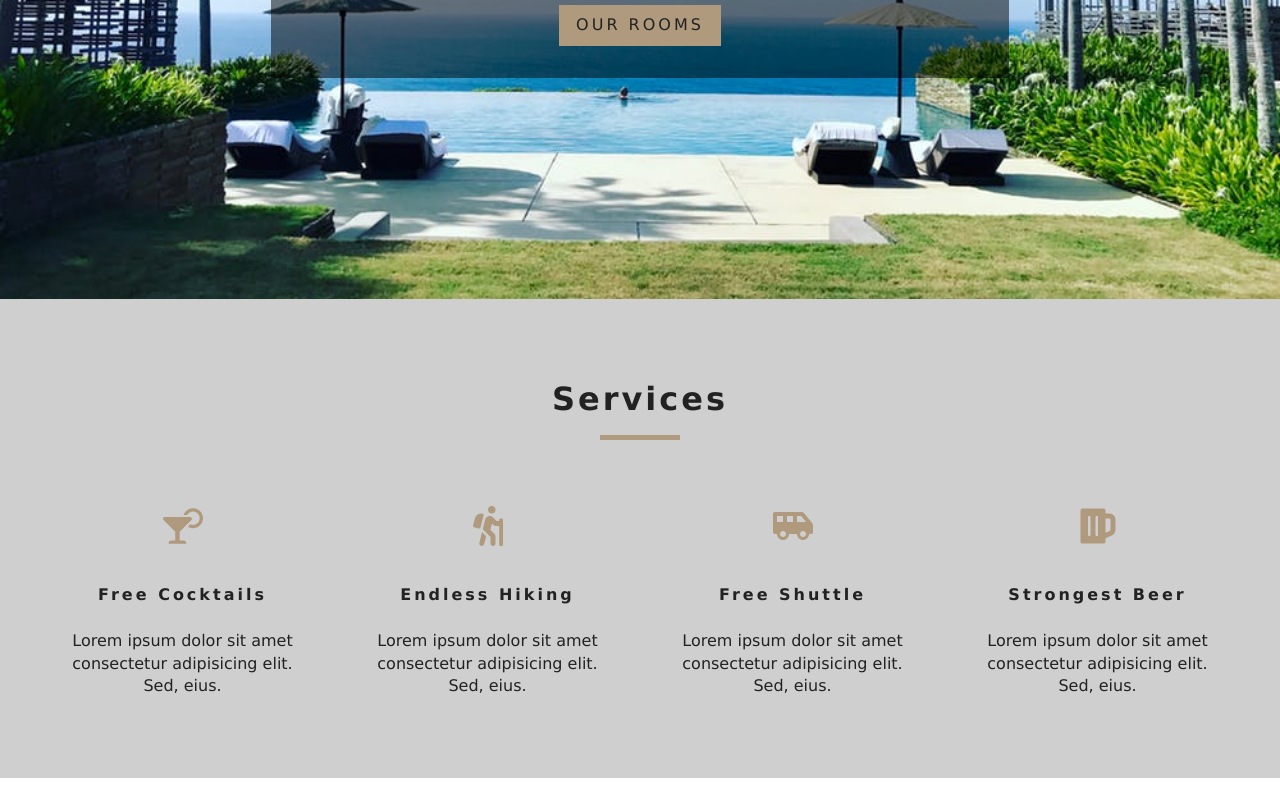
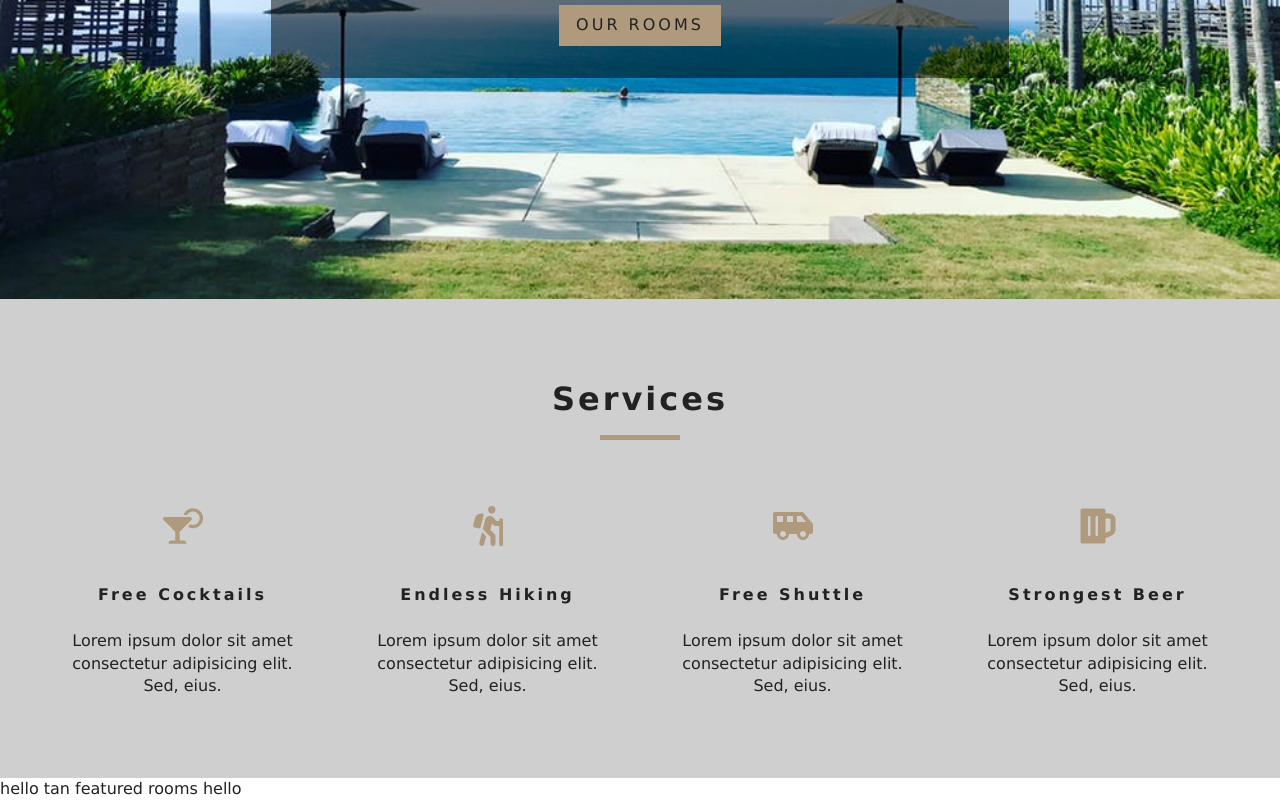
Before and after one commit to tan-ahmed/beach-resort, a React (Create React App) app: page / in a window 1280 px wide. Shown: the part 501-1301 px from the top of the page. Before the commit the page ends 1279 px from the top, so only its background shows below. Built offline with nearby package versions, Linux system fonts and the light colour scheme.

Commit message:
setup context api

```diff
--- /dev/null
+++ b/src/components/FeaturedRooms.js
@@ -0,0 +1,21 @@
+import React, { Component } from 'react'
+import {RoomContext} from '../context'
+
+export default class FeaturedRooms extends Component {
+    static contextType = RoomContext
+    render() {
+        const {name, greeting} = this.context;
+        // console.log(value)
+        return (
+
+            <div>
+                {greeting} {name} featured rooms {greeting}
+            </div>
+        )
+    }
+}
+
+// room context
+// pass whole context and set to type
+// access to it using this.context
+// destructuring
--- /dev/null
+++ b/src/context.js
@@ -0,0 +1,24 @@
+import React, { Component } from 'react'
+
+const RoomContext = React.createContext();
+
+// <RoomContext.Provider value={}
+class RoomProvider extends Component {
+    state = {
+        greeting: "hello",
+        name: "tan"
+    }
+    render() {
+        return (
+            // <RoomContext.Provider value={{greeting: this.state.greeting}}>
+            <RoomContext.Provider value={{...this.state}}>
+                {this.props.children}
+            </RoomContext.Provider>
+        )
+    }
+}
+
+const RoomConsumer = RoomContext.Consumer;
+
+export{RoomProvider, RoomConsumer, RoomContext}
+// context allows you to avoid prop drilling
--- a/src/index.js
+++ b/src/index.js
@@ -3,8 +3,9 @@
 import App from './App';
 import * as serviceWorker from './serviceWorker';
 import {BrowserRouter as Router} from 'react-router-dom'
+import {RoomProvider} from './context'
 
-ReactDOM.render(<Router><App /></Router>, document.getElementById('root'));
+ReactDOM.render(<RoomProvider><Router><App /></Router></RoomProvider>, document.getElementById('root'));
 
 // If you want your app to work offline and load faster, you can change
 // unregister() to register() below. Note this comes with some pitfalls.
--- a/src/pages/Home.js
+++ b/src/pages/Home.js
@@ -1,8 +1,10 @@
 import React from 'react'
 import Hero from '../components/Hero'
 import Banner from '../components/Banner'
+import FeaturedRooms from '../components/FeaturedRooms'
 import {Link} from 'react-router-dom'
 import Services from '../components/Services'
+
 
 export default function Home() {
     return (
@@ -11,6 +13,7 @@
             <Banner title="Luxury rooms" subtitle="deluxe rooms starting at £299"><Link to="/rooms" className="btn-primary">Our rooms</Link></Banner>
         </Hero>
         <Services />
+        <FeaturedRooms/>
         </>
     )
 }
```
